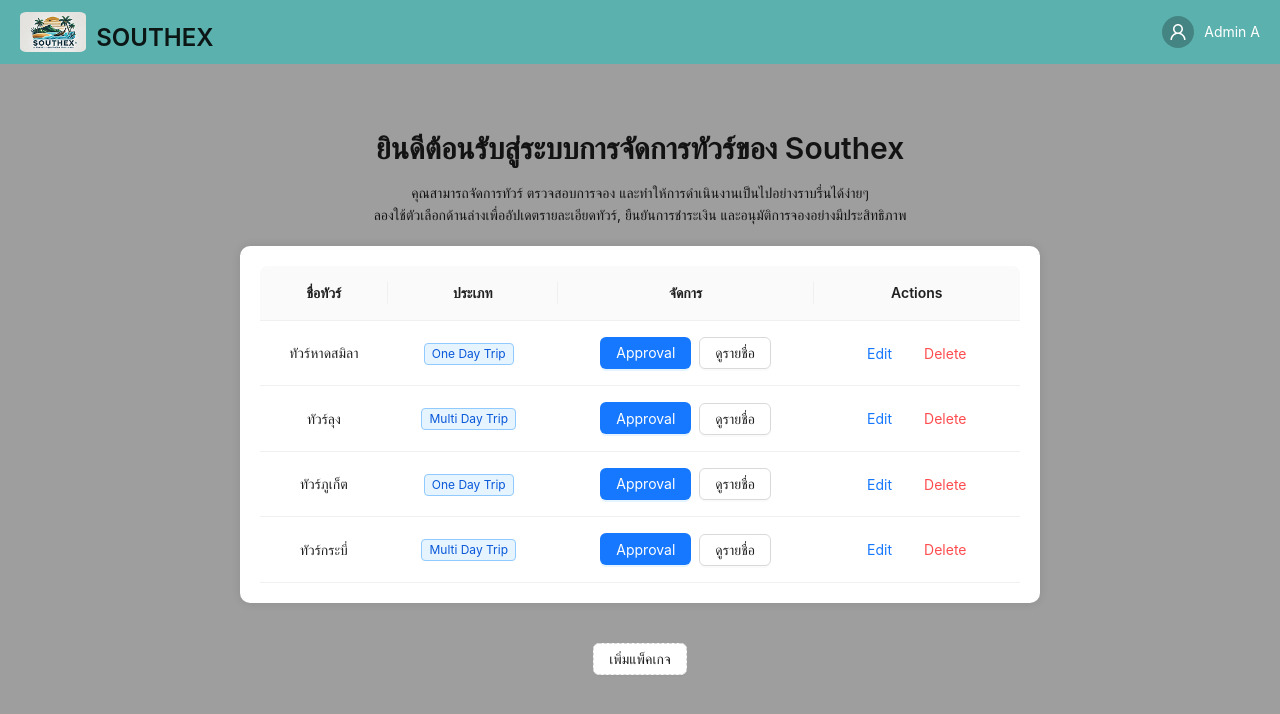
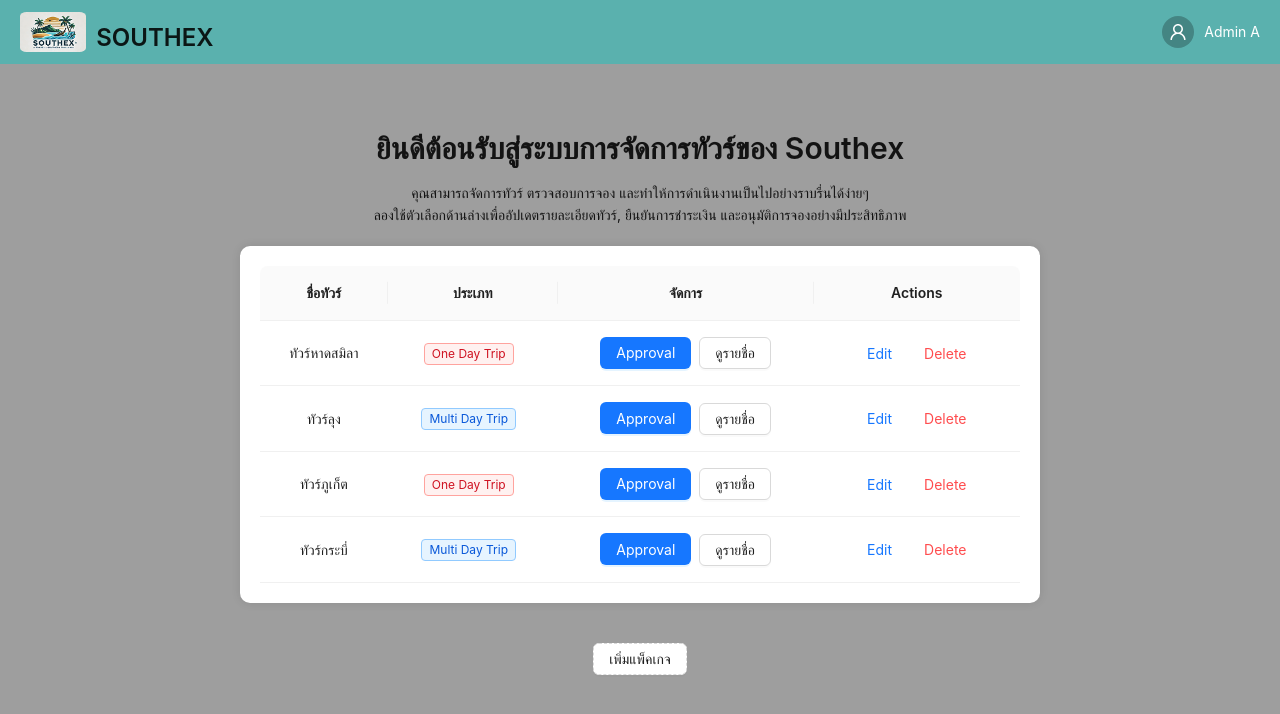
Before and after one commit to OnlineTravelBooking/Online-Travel-Booking, a React (Create React App) app in the folder front-end/: page / in a window 1280 px wide. Shown: the top 714 px of the page. Built offline with nearby package versions, Linux system fonts and the light colour scheme.

Commit message:
add tag color in table

```diff
--- a/front-end/src/component/AdminDashboard.js
+++ b/front-end/src/component/AdminDashboard.js
@@ -18,7 +18,7 @@ const columns = [
         dataIndex: "type",
         key: "type",
         align: "center",
-        render: (type) => <Tag color="blue">{type}</Tag>,
+        render: (type) => (<Tag color={type === "One Day Trip" ? "red" : "blue"}>{type}</Tag>)
     },
     {
         title: "จัดการ",
```
